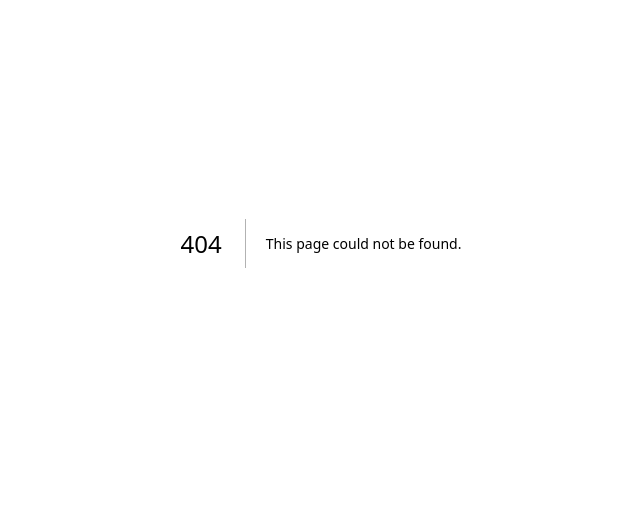
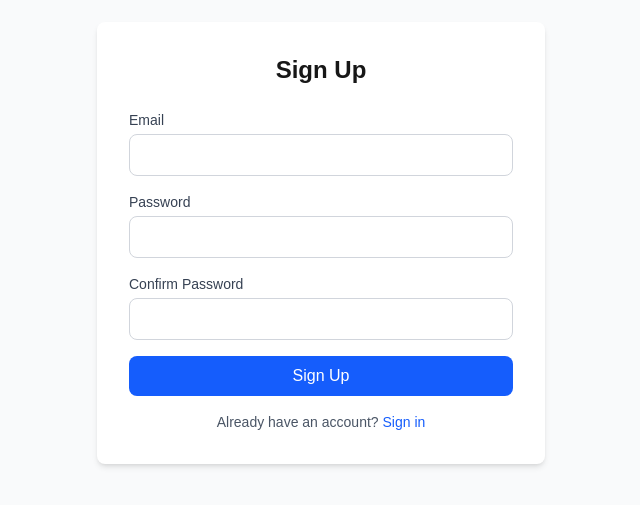
Before and after one commit to ashtonregalado/setup-practice, a Next.js app: page /auth/signup in a window 1280 px wide. Before the commit this address had no page. Shown: the part 157-662 px from the top of the page, without its empty margins (319-959 px from the left). Built offline with nearby package versions, Linux system fonts and the light colour scheme; no server answers.

Commit message:
Added signup and signin page

```diff
--- /dev/null
+++ b/src/app/auth/signin/page.tsx
@@ -0,0 +1,82 @@
+'use client';
+
+import React, { useState } from 'react';
+import { useRouter } from 'next/navigation';
+import { createClient } from '@/utils/supabase/client';
+import Link from 'next/link';
+
+export default function SignInPage() {
+  const [email, setEmail] = useState('');
+  const [password, setPassword] = useState('');
+  const [error, setError] = useState('');
+  const [loading, setLoading] = useState(false);
+  const router = useRouter();
+  const supabase = createClient();
+
+  const handleSignIn = async (e: React.FormEvent) => {
+    e.preventDefault();
+    setError('');
+    setLoading(true);
+
+    try {
+      const { error } = await supabase.auth.signInWithPassword({
+        email,
+        password,
+      });
+      if (error) throw error;
+      router.push('/tasks');
+    } catch (err) {
+      setError(err instanceof Error ? err.message : 'Sign in failed');
+    } finally {
+      setLoading(false);
+    }
+  };
+
+  return (
+    <div className="min-h-screen flex items-center justify-center bg-gray-50">
+      <div className="max-w-md w-full bg-white p-8 rounded-lg shadow-md">
+        <h2 className="text-2xl font-bold mb-6 text-center">Sign In</h2>
+        <form onSubmit={handleSignIn} className="space-y-4">
+          <div>
+            <label className="block text-sm font-medium text-gray-700 mb-1">
+              Email
+            </label>
+            <input
+              type="email"
+              value={email}
+              onChange={(e) => setEmail(e.target.value)}
+              className="w-full px-4 py-2 border border-gray-300 rounded-lg focus:outline-none focus:ring-2 focus:ring-blue-500"
+              required
+            />
+          </div>
+          <div>
+            <label className="block text-sm font-medium text-gray-700 mb-1">
+              Password
+            </label>
+            <input
+              type="password"
+              value={password}
+              onChange={(e) => setPassword(e.target.value)}
+              className="w-full px-4 py-2 border border-gray-300 rounded-lg focus:outline-none focus:ring-2 focus:ring-blue-500"
+              required
+            />
+          </div>
+          {error && <p className="text-red-600 text-sm">{error}</p>}
+          <button
+            type="submit"
+            disabled={loading}
+            className="w-full bg-blue-600 text-white py-2 rounded-lg font-medium hover:bg-blue-700 disabled:opacity-50"
+          >
+            {loading ? 'Signing in...' : 'Sign In'}
+          </button>
+        </form>
+        <p className="mt-4 text-center text-sm text-gray-600">
+          Do not have an account?{' '}
+          <Link href="/auth/signup" className="text-blue-600 hover:underline">
+            Sign up
+          </Link>
+        </p>
+      </div>
+    </div>
+  );
+}
--- /dev/null
+++ b/src/app/auth/signup/page.tsx
@@ -0,0 +1,111 @@
+'use client';
+
+import React, { useState } from 'react';
+import { useRouter } from 'next/navigation';
+import { createClient } from '@/utils/supabase/client';
+import Link from 'next/link';
+
+export default function SignUpPage() {
+  const [email, setEmail] = useState('');
+  const [password, setPassword] = useState('');
+  const [confirmPassword, setConfirmPassword] = useState('');
+  const [error, setError] = useState('');
+  const [loading, setLoading] = useState(false);
+  const router = useRouter();
+  const supabase = createClient();
+
+  const handleSignUp = async (e: React.FormEvent) => {
+    e.preventDefault();
+    setError('');
+
+    if (password !== confirmPassword) {
+      setError('Passwords do not match');
+      return;
+    }
+
+    setLoading(true);
+    try {
+      const { data, error } = await supabase.auth.signUp({
+        email,
+        password,
+      });
+      if (error) throw error;
+
+      if (
+        data?.user &&
+        data.user.identities &&
+        data.user.identities.length === 0
+      ) {
+        setError(
+          'An account with this email already exists. Please sign in instead.'
+        );
+        return;
+      }
+      router.push('/tasks');
+    } catch (err) {
+      setError(err instanceof Error ? err.message : 'Sign up failed');
+    } finally {
+      setLoading(false);
+    }
+  };
+
+  return (
+    <div className="min-h-screen flex items-center justify-center bg-gray-50">
+      <div className="max-w-md w-full bg-white p-8 rounded-lg shadow-md">
+        <h2 className="text-2xl font-bold mb-6 text-center">Sign Up</h2>
+        <form onSubmit={handleSignUp} className="space-y-4">
+          <div>
+            <label className="block text-sm font-medium text-gray-700 mb-1">
+              Email
+            </label>
+            <input
+              type="email"
+              value={email}
+              onChange={(e) => setEmail(e.target.value)}
+              className="w-full px-4 py-2 border border-gray-300 rounded-lg focus:outline-none focus:ring-2 focus:ring-blue-500"
+              required
+            />
+          </div>
+          <div>
+            <label className="block text-sm font-medium text-gray-700 mb-1">
+              Password
+            </label>
+            <input
+              type="password"
+              value={password}
+              onChange={(e) => setPassword(e.target.value)}
+              className="w-full px-4 py-2 border border-gray-300 rounded-lg focus:outline-none focus:ring-2 focus:ring-blue-500"
+              required
+            />
+          </div>
+          <div>
+            <label className="block text-sm font-medium text-gray-700 mb-1">
+              Confirm Password
+            </label>
+            <input
+              type="password"
+              value={confirmPassword}
+              onChange={(e) => setConfirmPassword(e.target.value)}
+              className="w-full px-4 py-2 border border-gray-300 rounded-lg focus:outline-none focus:ring-2 focus:ring-blue-500"
+              required
+            />
+          </div>
+          {error && <p className="text-red-600 text-sm">{error}</p>}
+          <button
+            type="submit"
+            disabled={loading}
+            className="w-full bg-blue-600 text-white py-2 rounded-lg font-medium hover:bg-blue-700 disabled:opacity-50"
+          >
+            {loading ? 'Signing up...' : 'Sign Up'}
+          </button>
+        </form>
+        <p className="mt-4 text-center text-sm text-gray-600">
+          Already have an account?{' '}
+          <Link href="/auth/signin" className="text-blue-600 hover:underline">
+            Sign in
+          </Link>
+        </p>
+      </div>
+    </div>
+  );
+}
```
